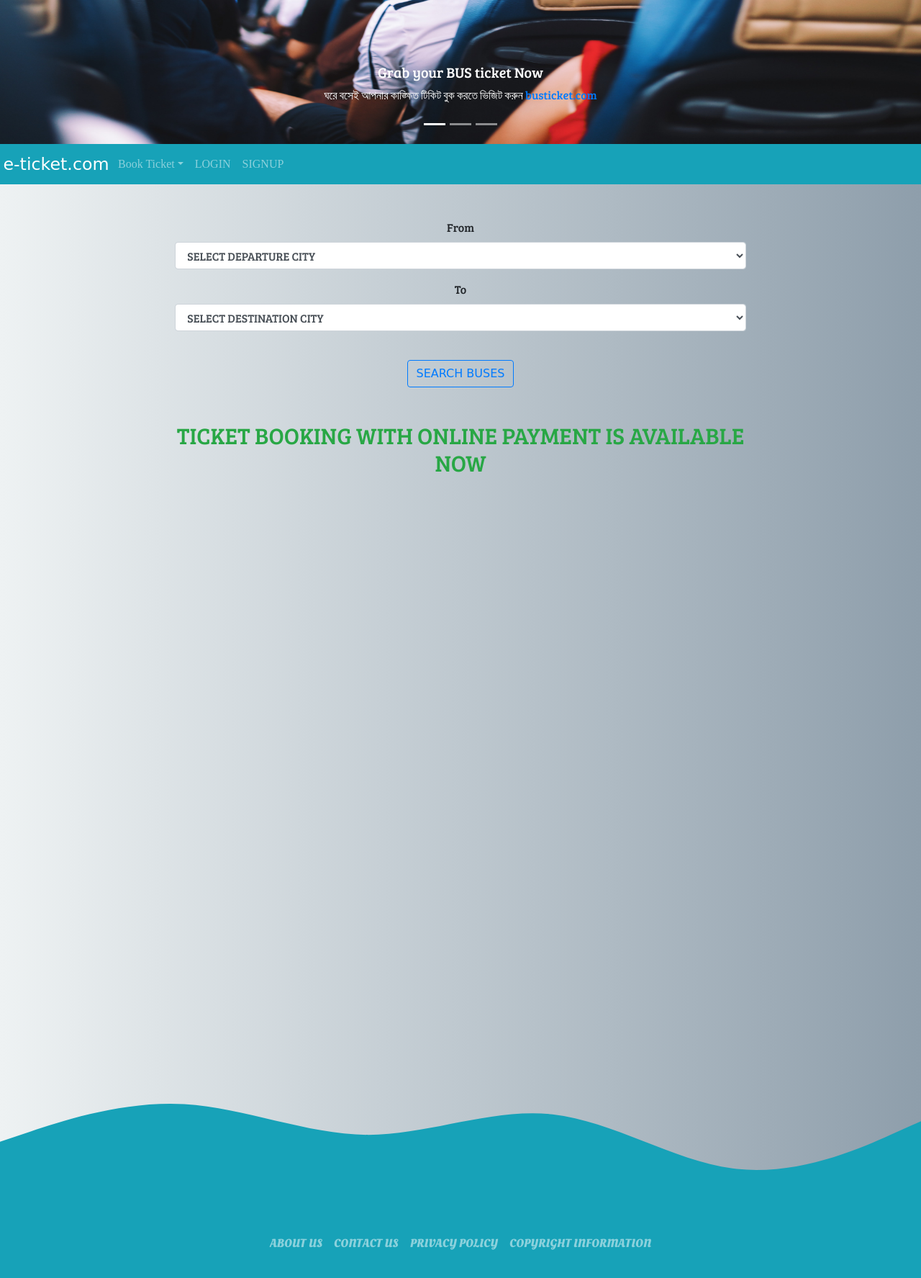
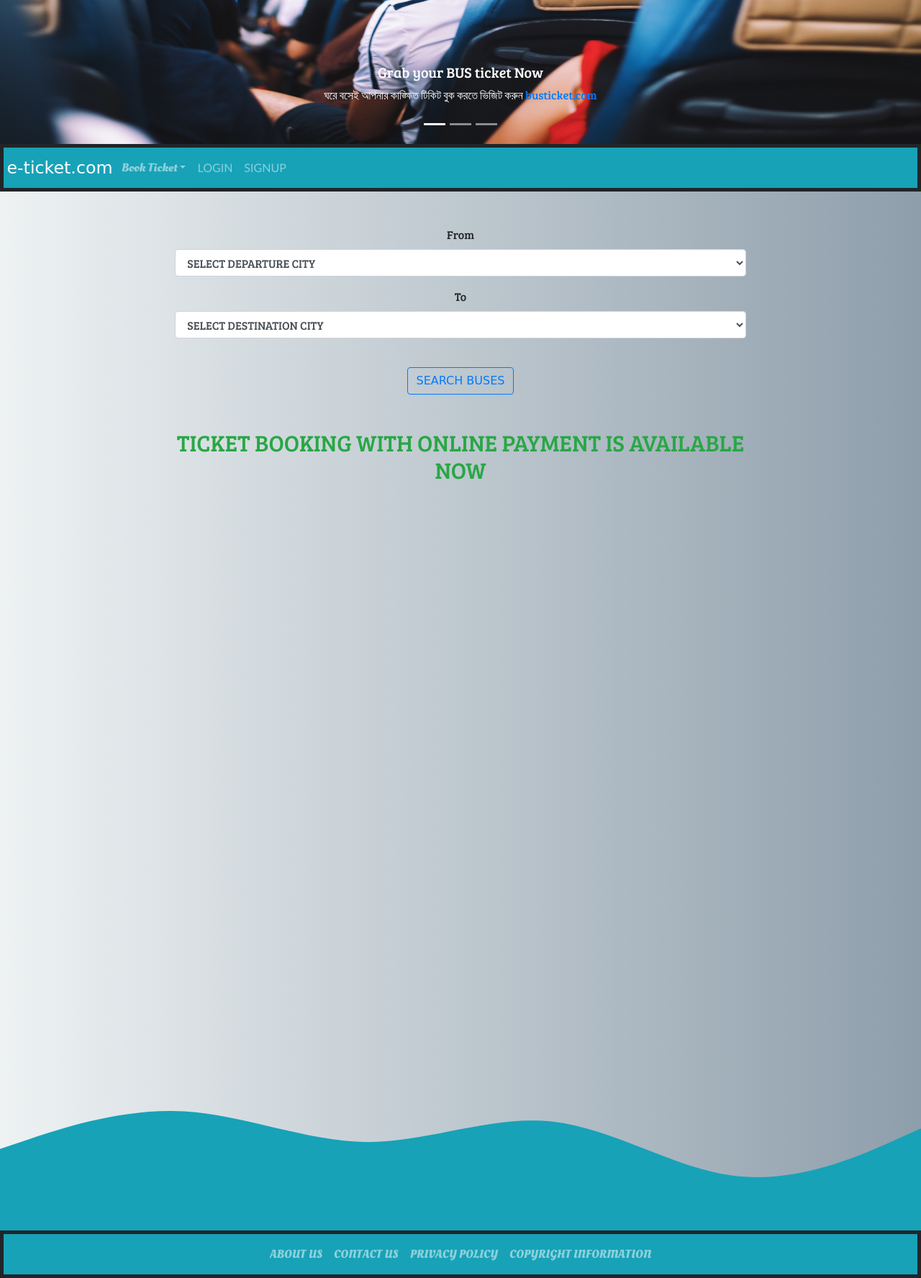
Before and after one commit to sakibulSetu/E-Ticket-Management-System, a PHP site: page /index.php in a window 1280 px wide. Shown: the part 300-2075 px from the top of the page at 72% size. Before the commit the page ends 2036 px from the top, so only its background shows below. Run offline with PHP 8.4, Linux system fonts and the light colour scheme; data comes from the database, SQL or seed files in the repository; data that the repository does not hold is empty; some libraries are stand-ins or nearby versions; some web fonts are replaced.

Commit message:
2nd commit

```diff
--- a/includes/navbarhome.php
+++ b/includes/navbarhome.php
@@ -17,12 +17,14 @@ if (!isset($_SESSION['user'])) {
                         <a class='dropdown-item' href='index.php'>Air</a>
                     </div>
                 </li>
+                <div class='nav1'>
                 <li class='nav-item'>
                     <a class='nav-link' id='navItem' href='login'> LOGIN </a>
                 </li>
                 <li class='nav-item'>
                     <a class='nav-link' id='navItem' href='signup'> SIGNUP </a>
                 </li>
+                </div>
             </ul>
         </div>
     </nav>
--- a/style.css
+++ b/style.css
@@ -18,17 +18,22 @@ body {
 
 .navbar {
     font-family: 'Oleo Script', cursive;
-    display: flex;
-    justify-content: space-between;
+    border: 5px solid !important;
 }
-
 
 .nav {
     font-family: 'Bowlby One SC', cursive;
 }
 
-#collapsibleNavbar {
-    font-family: 'Times New Roman', Times, serif;
+
+.nav1 {
+    font-family: 'Gill Sans', 'Gill Sans MT', Calibri, 'Trebuchet MS', sans-serif;
+    width: 100%;
+    display: flex;
+    justify-content: space-between;
+}
+
+.navbar-nav {
     display: flex;
     justify-content: space-between;
 }
```
